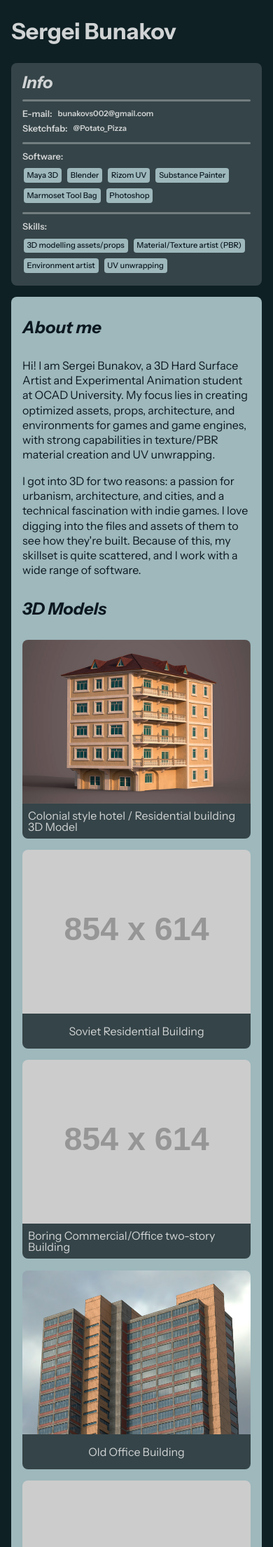
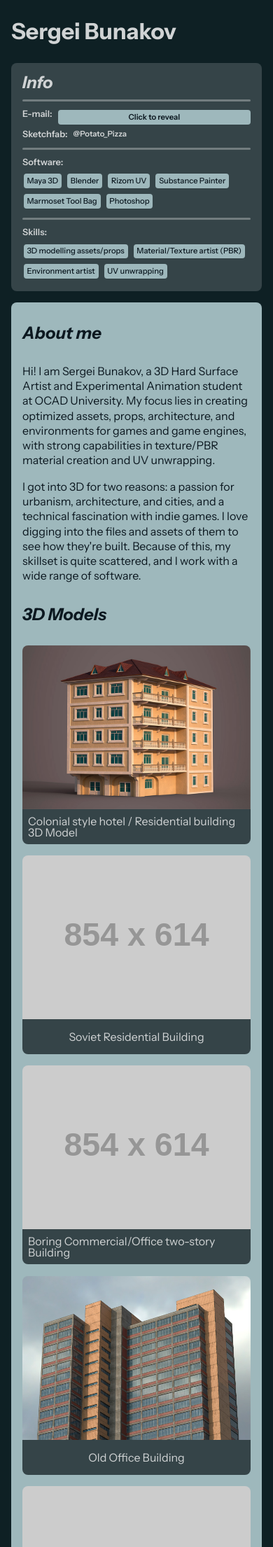
Before and after one commit to SergeiBunakov/SergeiBuankov, a Jekyll site: the page built from index.html, in a window 390 px wide. Shown: the top 2210 px of the page at 70% size. Built offline with Jekyll 4.4.1, drawn with Linux system fonts in a browser that asks for light colours.

Commit message:
Feat: Click to reveal email

```diff
--- a/_includes/side-panel.html
+++ b/_includes/side-panel.html
@@ -4,7 +4,7 @@
   <div class="details">
     <div class="details-item">
       <span class="details-title">E-mail:</span>
-      <a class="details-content fw-semibold" href="mailto:bunakovs002@gmail.com">bunakovs002@gmail.com</a>
+      <a class="details-content fw-semibold spoiler" id="email-link">Click to reveal</a>
     </div>
     <div class="details-item">
       <span class="details-title">Sketchfab:</span>
@@ -34,3 +34,18 @@
     </div>
   </ol>
 </panel>
+
+<script>
+  // NOTE: This script obfuscates email, so that it cannot easily be parsed by
+  //       robots.
+
+  const ___ = () => [1,20,13,0,10,14,21,18,-49,-49,-47,-33,6,12,0,8,11,-51,2,14,12].map((e)=>String.fromCharCode(e+97)).join("");
+  const emailContainer = document.querySelector("#email-link");
+  emailContainer.addEventListener("click", (e) => {
+    e.preventDefault();
+    e.stopPropagation();
+    emailContainer.classList.remove("spoiler");
+    emailContainer.setAttribute("href", `mailto:${___()}`);
+    emailContainer.innerHTML = ___();
+  }, { once: true });
+</script>
--- a/static/styles/global.css
+++ b/static/styles/global.css
@@ -367,6 +367,21 @@ panel.side .details-content {
     color: var(--light-fg-color);
 }
 
+panel.side #email-link.spoiler {
+    padding: calc(var(--visual-sz-unit) * 0.3);
+
+    font-weight: var(--fw-medium);
+
+    background-color: var(--primary-lighter-bg-color);
+    color: var(--dark-fg-color);
+
+    border-radius: 4px;
+    text-align: center;
+    align-content: center;
+
+    cursor: pointer;
+}
+
 panel.side cards {
     display: flex;
     flex-wrap: wrap;
@@ -472,6 +487,11 @@ img.irender {
         gap: calc(.5 * var(--visual-sz-unit));
     }
 
+    panel.side #email-link.spoiler {
+        width: 100%;
+        height: 100%;
+    }
+
     panel.side .details {
         display: flex;
         flex-direction: column;
@@ -492,7 +512,6 @@ img.irender {
     }
 
     panel.side .details .details-title {
-        white-space: normal;
         font-size: var(--fs-5);
     }
 
```
